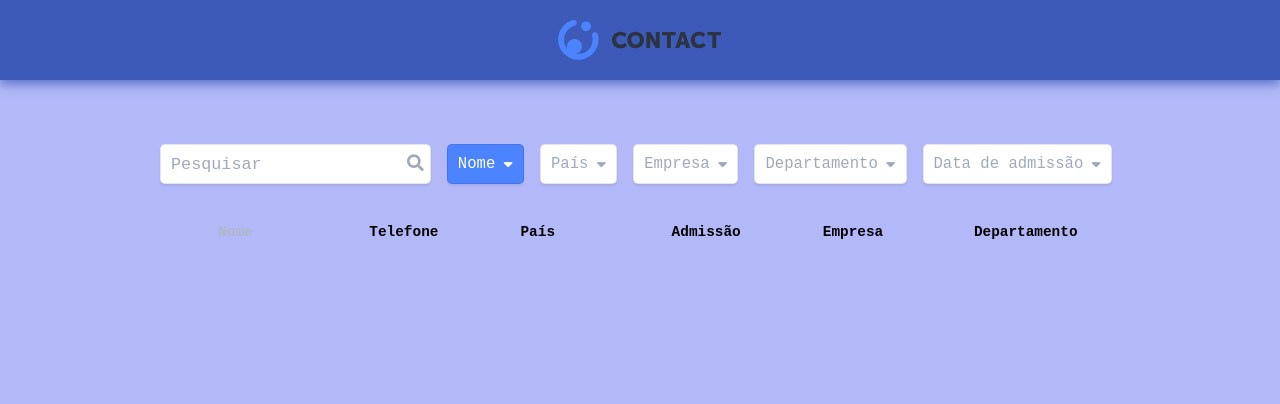
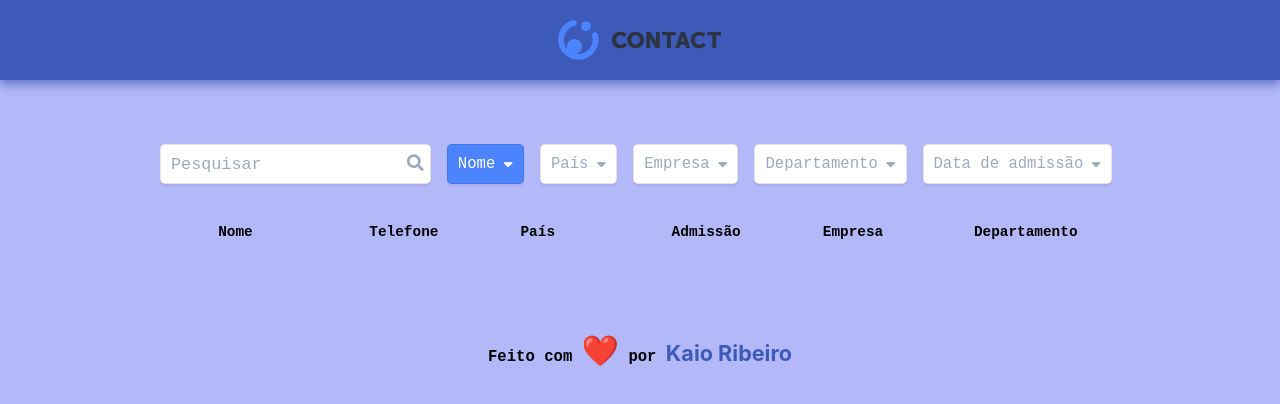
Before and after one commit to kaiorr/aceleraDevReact, a React (Create React App) app in the folder 5-semana/: page / in a window 1280 px wide. Shown: the top 404 px of the page. Built offline with nearby package versions, Linux system fonts and the light colour scheme.

Commit message:
feat: iniciando com a lógica e componentização

```diff
--- a/5-semana/src/App.jsx
+++ b/5-semana/src/App.jsx
@@ -1,7 +1,5 @@
 import React from 'react';
-
 import { ReactComponent as LogoSvg } from "./assets/img/logo.svg";
-
 import './App.scss';
 
 class App extends React.Component {
@@ -61,6 +59,12 @@ class App extends React.Component {
             </article>
           </section>
         </div>
+        <div className="footer">
+          <span> Feito com <span className="heart">❤️️</span> por  <strong>
+              <a href="https://github.com/kaiorr" target="_blank">Kaio Ribeiro</a>
+            </strong>
+          </span>
+        </div>
       </React.Fragment>
     )
   }
--- a/5-semana/src/App.scss
+++ b/5-semana/src/App.scss
@@ -189,7 +189,7 @@ button {
     }
 
     .contact__data:nth-child(2) {
-      color: rgb(176, 184, 199);
+      color: #000;
     }
   }
 }
@@ -215,3 +215,28 @@ button {
 .contact__data:nth-child(2) {
   color: #4C84FF;
 }
+
+.footer {
+  width: 100%;
+  height: 15rem;
+  display: flex;
+  align-items: center;
+  justify-content: center;
+}
+
+.footer span {
+  font-size: 1.3rem;
+  font-weight: bold;
+}
+
+.footer span.heart {
+  font-size: 2.5rem;
+  color: red;
+}
+
+.footer strong a{
+  font-family: -apple-system, BlinkMacSystemFont, 'Segoe UI', Roboto, Oxygen, Ubuntu, Cantarell, 'Open Sans', 'Helvetica Neue', sans-serif;
+  font-size: 1.8rem;
+  font-weight: bold;
+  color: #3D5AB8
+}
--- a/5-semana/src/index.js
+++ b/5-semana/src/index.js
@@ -9,7 +9,4 @@ ReactDOM.render(
   document.getElementById('root')
 );
 
-// If you want your app to work offline and load faster, you can change
-// unregister() to register() below. Note this comes with some pitfalls.
-// Learn more about service workers: https://bit.ly/CRA-PWA
 serviceWorker.unregister();
```
